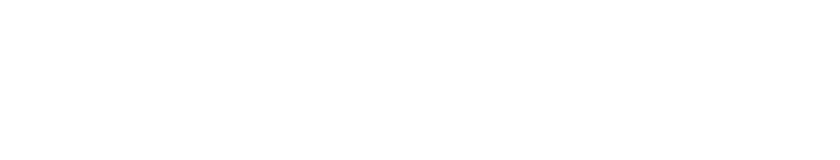
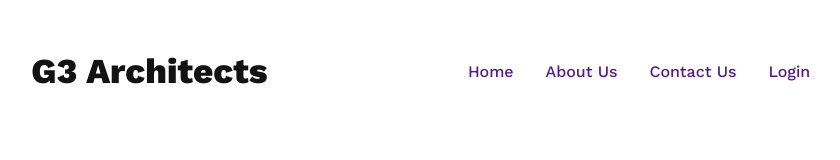
Before and after one commit to HabibAshrafSabet/G3-architects-responsive, a plain HTML site: page index.html in a window 1280 px wide. Shown: the whole page, without its empty margins (119-959 px from the left). Drawn offline with nearby package versions, Linux system fonts and the light colour scheme.

Commit message:
nev section added

```diff
--- a/index.html
+++ b/index.html
@@ -12,6 +12,36 @@
 <body>
     <header>
 
+        <!-- Nevbar section start  -->
+
+        <nav>
+            <h3 class="logo">G3 Architects</h3>
+            <div class="menus-container">
+                <li><a href="">Home</a></li>
+                <li><a href="">About Us</a></li>
+                <li><a href="">Contact Us</a></li>
+                <li><a href="">Login</a></li>
+            </div>
+
+            <!-- Nevbar section end  -->
+
+            <!-- Banner section start -->
+
+
+            <section>
+                <div>
+                    <div>
+
+                    </div>
+                    <div>
+
+                    </div>
+                </div>
+            </section>
+
+            <!-- Banner section end -->
+
+        </nav>
     </header>
     <main>
 
--- a/style.css
+++ b/style.css
@@ -3,3 +3,27 @@ font-family: 'Work Sans', sans-serif;
 padding: 0;
 margin: 0;
 }
+
+/* nav related style start  */
+
+nav{
+    display: flex;
+    justify-content: space-around;
+    margin: 50px;
+}
+.logo{
+    color: var(--dark-01, #131313);
+    font-size: 35px;
+    font-weight: 700;
+}
+.menus-container{
+    display: flex;
+    list-style: none;
+    gap: 2rem;
+    align-items: center;
+}
+a{
+    text-decoration: none;
+}
+
+/* nav related style end */
```
